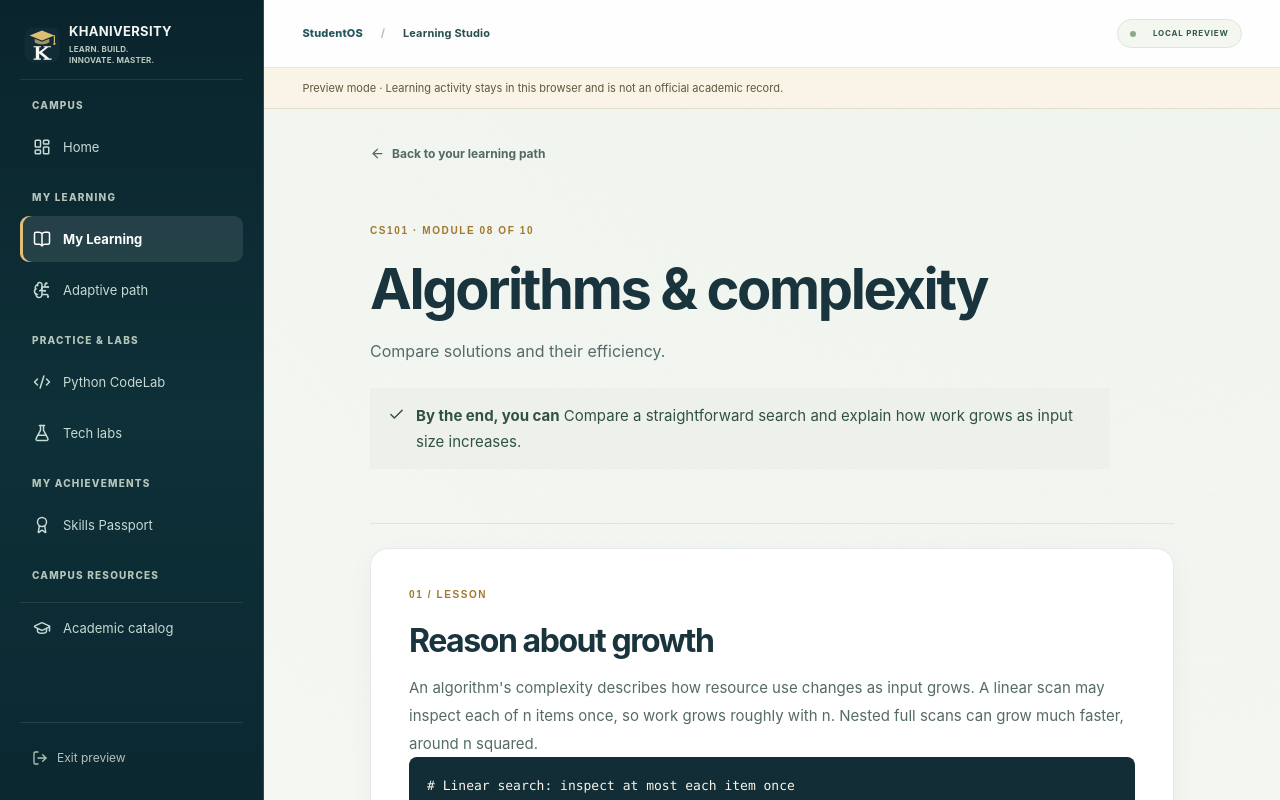
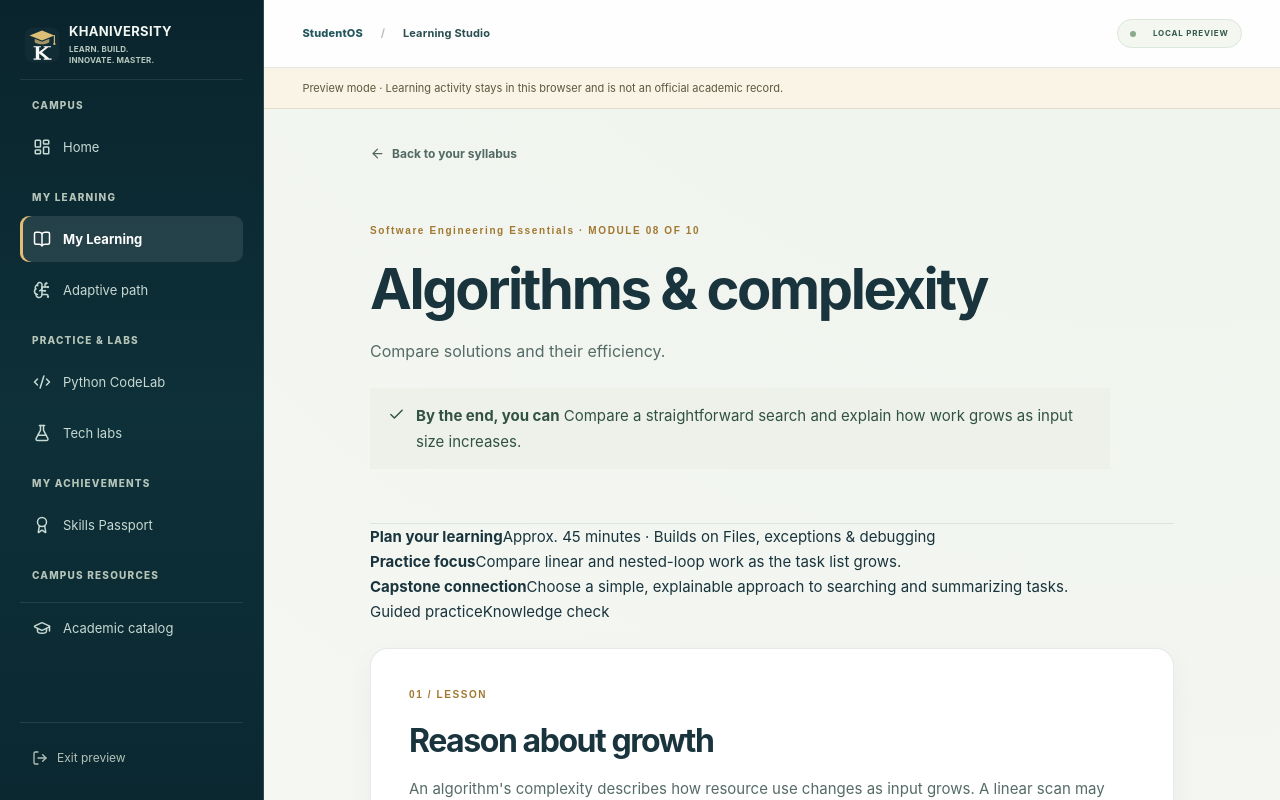
Before and after one commit to KuduKhan/khaniversity-platform, a Next.js app: page /preview/learn/cs101/algorithms-complexity in a window 1280 px wide. Shown: the top 800 px of the page. Built offline with nearby package versions, Linux system fonts and the light colour scheme.

Commit message:
feat(lessons): expose prerequisite, practice and capstone connections inline

```diff
--- a/src/components/course-module.tsx
+++ b/src/components/course-module.tsx
@@ -5,6 +5,7 @@ import { ArrowLeft, ArrowRight, Check, Save } from "lucide-react";
 import { completeModule, saveCapstoneDraft, submitCapstoneForReview } from "@/modules/enrollments/actions";
 import type { LearnerModule } from "@/modules/academics/transport";
 import { courseOutline as courseModules } from "@/modules/academics/course-outline";
+import { getModuleGuide } from "@/modules/academics/course-guide";
 import { savePreview, usePreviewRecord } from "./preview-store";
 import { Professor } from "./professor";
 import { StudyNotebook } from "./study-notebook";
@@ -109,21 +110,28 @@ export function CourseModule({
   // Curriculum order is owned by one registry, not an error-prone manual list.
   const moduleIndex = courseModules.findIndex((item) => item.id === module.id);
   const nextModule = moduleIndex >= 0 ? courseModules[moduleIndex + 1]?.id : undefined;
+  const guide = getModuleGuide(module.id);
   const moduleUrl = (id: string) => `${preview ? "/preview" : ""}/learn/cs101/${id}`;
 
   return (
     <div className="course-module-page">
-      <Link className="back" href={`${preview ? "/preview" : ""}/dashboard`}>
-        <ArrowLeft size={15} /> Back to your learning path
+      <Link className="back" href={`${preview ? "/preview" : ""}/learn/cs101`}>
+        <ArrowLeft size={15} /> Back to your syllabus
       </Link>
       <header className="module-hero">
-        <p className="eyebrow">CS101 · MODULE {String(moduleIndex + 1).padStart(2, "0")} OF {courseModules.length}</p>
+        <p className="eyebrow">{guide?.stage.title ?? "CS101"} · MODULE {String(moduleIndex + 1).padStart(2, "0")} OF {courseModules.length}</p>
         <h1>{module.title}</h1>
         <p className="lead">{module.description}</p>
         <div className="module-outcome"><Check size={17} /> <span><strong>By the end, you can</strong> {module.outcome}</span></div>
         {existing !== null && <span className="tag">BEST CHECK · {existing}%</span>}
       </header>
 
+      {guide && <section className="lesson-orientation" aria-label="Lesson orientation">
+        <div><strong>Plan your learning</strong><span>Approx. {guide.studyMinutes} minutes · {guide.prerequisite ? `Builds on ${guide.prerequisite.title}` : "Beginner entry"}</span></div>
+        <div><strong>Practice focus</strong><span>{guide.practiceFocus}</span></div>
+        <div><strong>Capstone connection</strong><span>{guide.capstoneConnection}</span></div>
+        <nav aria-label="Module activities"><a href={`#practice-studio-${module.id}`}>Guided practice</a><a href="#check">Knowledge check</a></nav>
+      </section>}
       {approvedMaterial && <section className="module-reading" aria-label="Faculty-reviewed lesson material">
         <span className="eyebrow">FACULTY APPROVED · ADDITIONAL TEACHING MATERIAL #{approvedMaterial.id}</span>
         <h2>{approvedMaterial.title}</h2>
```
